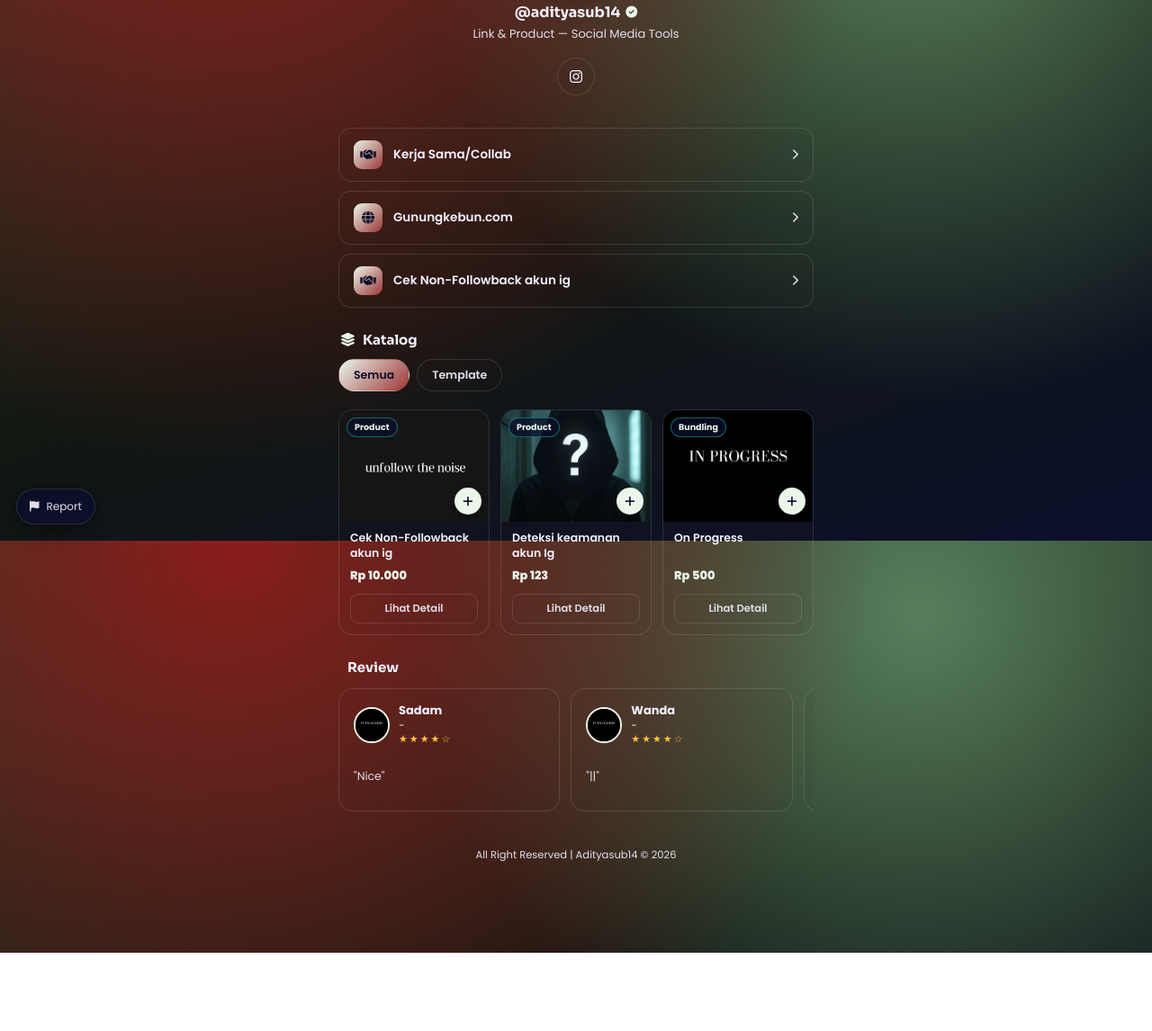
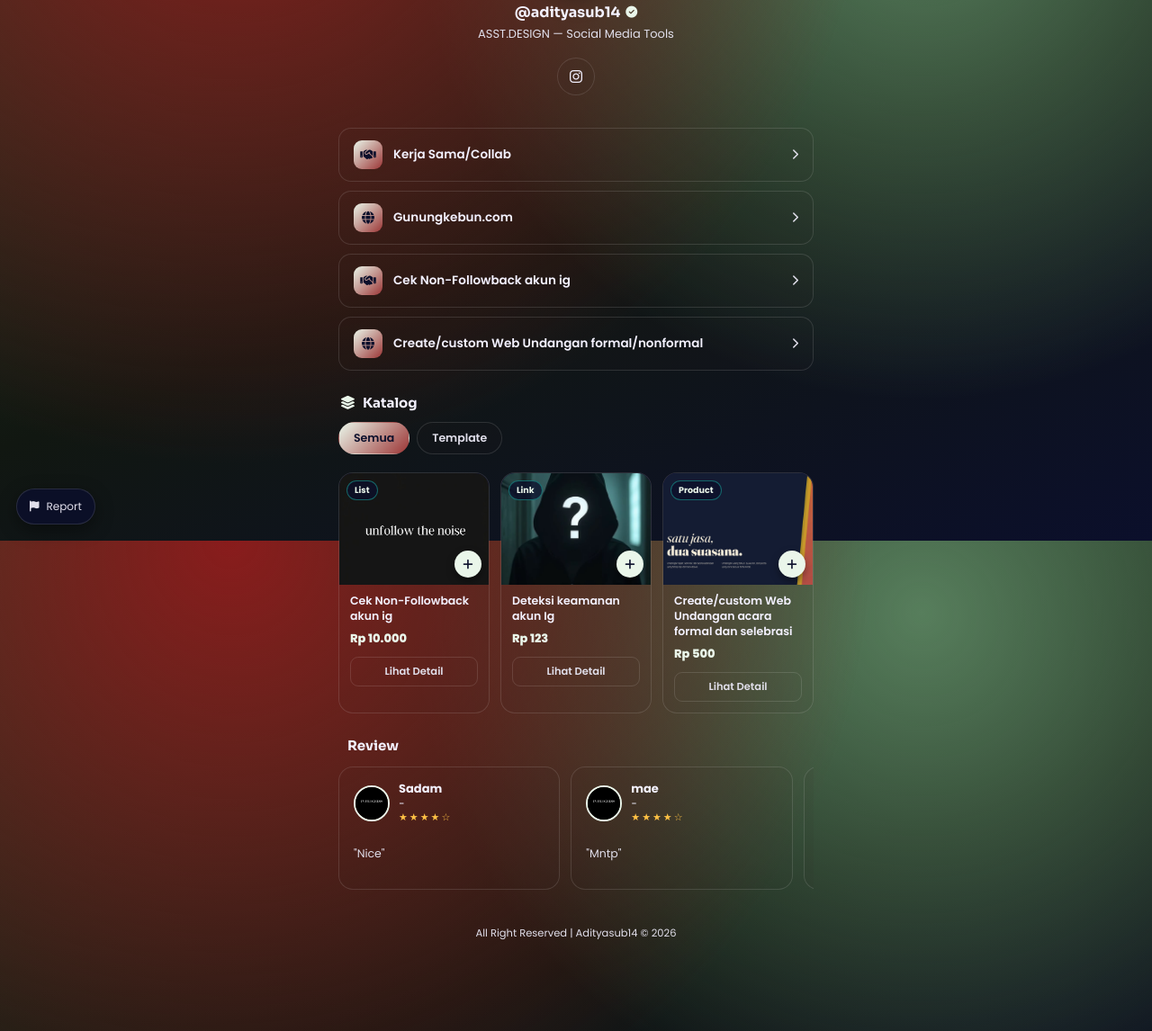
Before and after one commit to adityasub14/Tudor.digstuff, a plain HTML site: page index.html in a window 1280 px wide. Shown: the part 199-1345 px from the top of the page at 90% size. Before the commit the page ends 1258 px from the top, so only its background shows below. Drawn offline with Linux system fonts and the light colour scheme; grey boxes are pictures that could not be loaded.

Commit message:
Add files via upload

```diff
--- a/index.html
+++ b/index.html
@@ -336,7 +336,7 @@
   <section class="profile">
     <img class="avatar" src="fotoig.jpeg" alt="avatar">
     <h1>@adityasub14 <i class="fa-solid fa-circle-check"></i></h1>
-    <p>Link & Product — Social Media Tools
+    <p>ASST.DESIGN — Social Media Tools
 </p>
     <div class="socials">
       <a class="social-btn" href="https://www.instagram.com/adityasub14?stkn=MW5tMGc0Z2h2NjZpYg==" target="_blank" title="Instagram"><i class="fa-brands fa-instagram"></i></a>
@@ -344,7 +344,7 @@
   </section>
 
   <div class="cta-list">
-    <div class="cta" onclick="openLink('https://wa.me/6282125017327','Kerja Sama')">
+    <div class="cta" onclick="openLink('https://wa.me/6282125017327','work')">
       <div class="ico"><i class="fa-solid fa-handshake"></i></div>
       <span class="txt">Kerja Sama/Collab</span>
       <i class="fa-solid fa-chevron-right chev"></i>
@@ -357,6 +357,11 @@
     <div class="cta" onclick="openLink('https://docs.google.com/document/d/1YC6XLP6OmrLgnVa22gx-ay05Tq-RPuhi6vh0UoGT7cw/edit?usp=sharing/view','Cek Non-Followback akun ig')">
       <div class="ico"><i class="fa-solid fa-handshake"></i></div>
       <span class="txt">Cek Non-Followback akun ig</span>
+      <i class="fa-solid fa-chevron-right chev"></i>
+    </div>
+    <div class="cta" onclick="openLink('https://drive.google.com/file/d/1ogy3rBEhRSUYWjQpr_nhjNh6K9kv_2Zk/view?usp=sharing','Create/custom Web')">
+      <div class="ico"><i class="fa-solid fa-globe"></i></div>
+      <span class="txt">Create/custom Web Undangan formal/nonformal</span>
       <i class="fa-solid fa-chevron-right chev"></i>
     </div>
 
@@ -453,9 +458,9 @@
 <script>
 /* =========== DATA ===================== */
 const PRODUCTS = [
-  {id:4,cat:'Product',title:'Cek Non-Followback akun ig',price:10000,img:'unfollow.jpeg',desc:'Menggunakan File JSON yang di import dari akunmu '},
-  {id:13,cat:'Product',title:'Deteksi keamanan akun Ig',price:123,img:'ceh.jpeg',desc:'Deteksi Keamanan ID dan akun'},
-  {id:14,cat:'bundle',title:'On Progress',price:500,img:'inprogres.jpeg',desc:'Available end of sept'}
+  {id:4,cat:'List',title:'Cek Non-Followback akun ig',price:10000,img:'unfollow.jpeg',desc:'Menggunakan File JSON yang di import dari akunmu '},
+  {id:13,cat:'Link',title:'Deteksi keamanan akun Ig',price:123,img:'ceh.jpeg',desc:'Deteksi Keamanan akun IG'},
+  {id:14,cat:'Product',title:'Create/custom Web Undangan acara formal dan selebrasi',price:500,img:'warkat.jpg',desc:'Meeting invitation,birthday invitation etc'}
 ];
 
 const fmt = n => n===0 ? 'Gratis' : 'Rp ' + n.toLocaleString('id-ID');
@@ -463,8 +468,8 @@ const fmt = n => n===0 ? 'Gratis' : 'Rp ' + n.toLocaleString('id-ID');
 /* ============= TESTIMONIALS ===================== */
 const TESTIMONIALS = [
   {name:'Sadam', role:'-', avatar:'inprogres.jpeg', rating:4, text:'Nice'},
-  {name:'Wanda', role:'-', avatar:'inprogres.jpeg', rating:4, text:'||'},
-  {name:'Chiki', role:'-', avatar:'https://i.pravatar.cc/80?img=51', rating:4, text:'||'}
+  {name:'mae', role:'-', avatar:'inprogres.jpeg', rating:4, text:'Mntp'},
+  {name:'saras', role:'-', avatar:'inprogres.jpeg', rating:4, text:'Good'}
 ];
 function renderTestimonials(){
   const el = document.getElementById('testiScroll');
```
Also changed, not shown: warkat.jpg (added).
